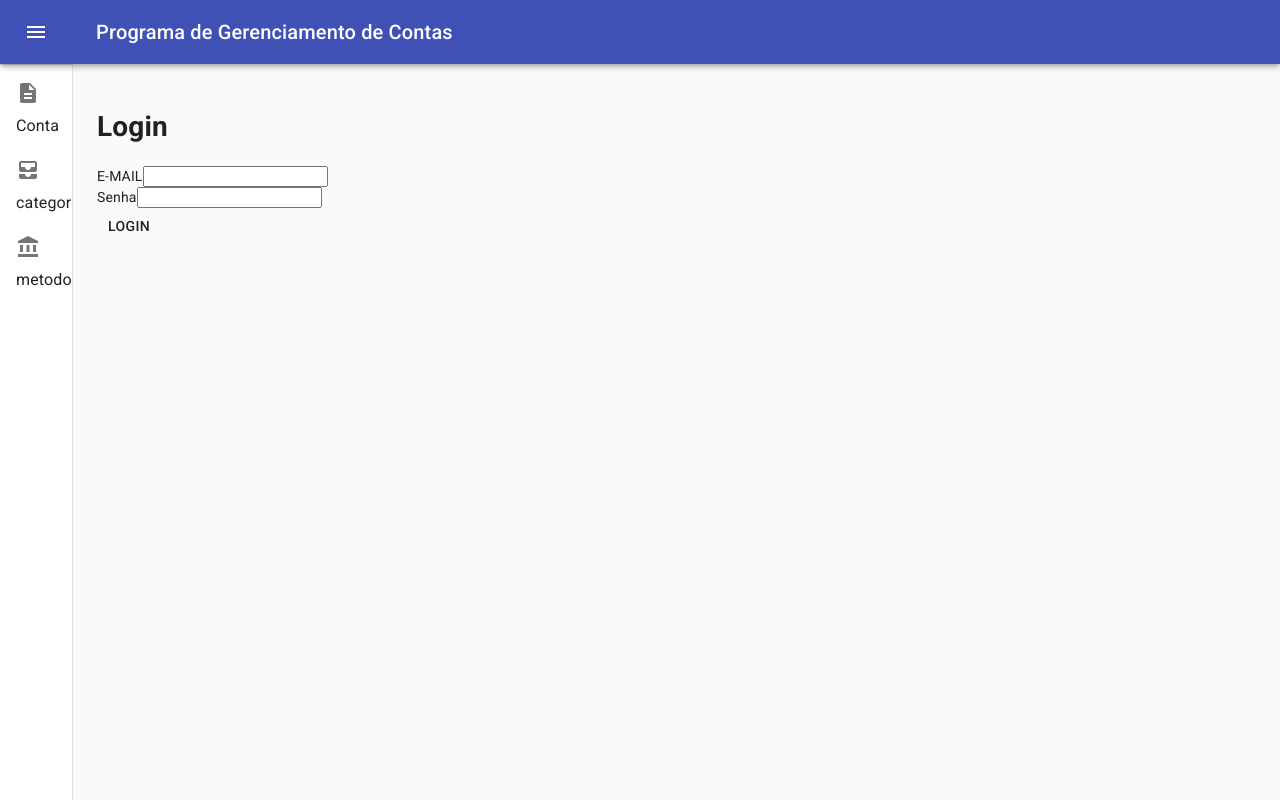
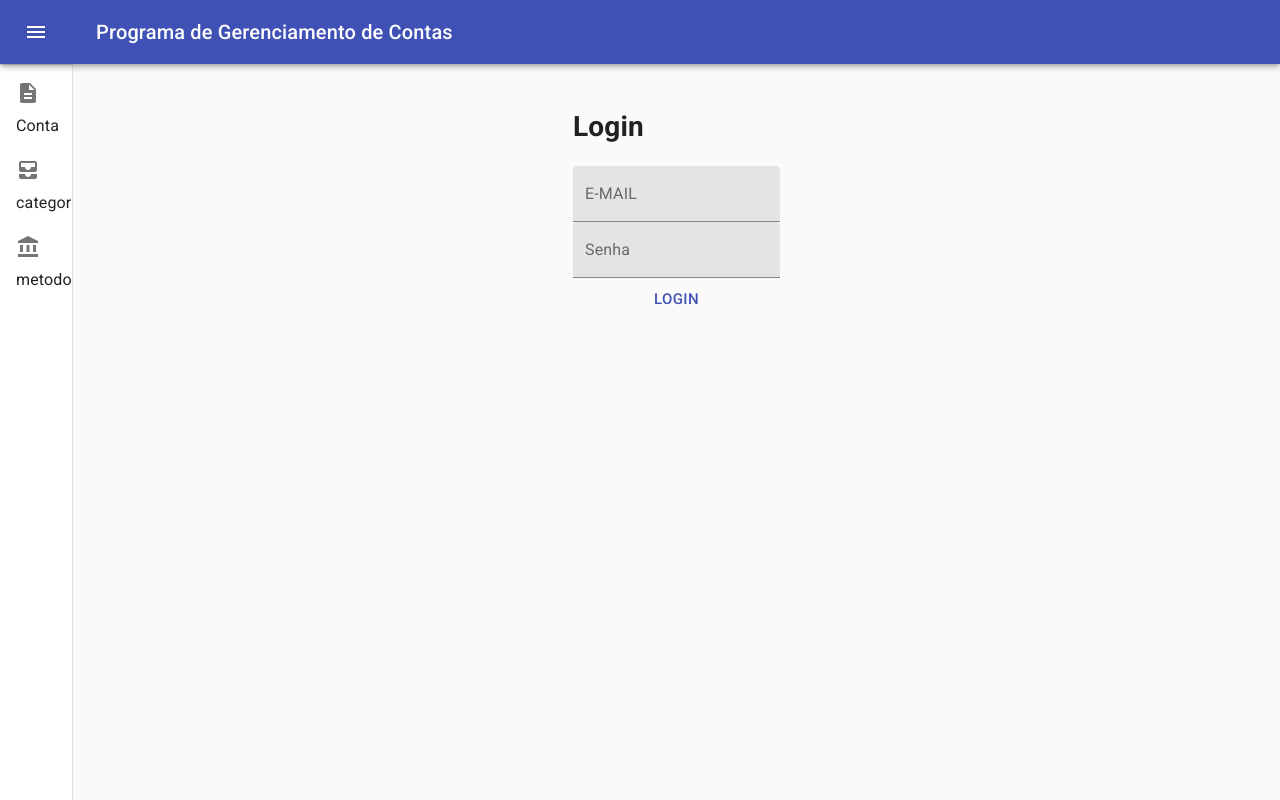
Before and after one commit to matheusCalaca/bill-front, a React (Create React App) app: page / in a window 1280 px wide. Built offline with nearby package versions, Linux system fonts and the light colour scheme.

Commit message:
login page edit

```diff
--- a/src/loginPage/index.tsx
+++ b/src/loginPage/index.tsx
@@ -1,4 +1,4 @@
-import { Button } from '@material-ui/core';
+import { Button, Grid, TextField } from '@material-ui/core';
 import React, { ChangeEvent, FormEvent, useState, Component } from 'react';
 import { Link, Redirect, useHistory } from 'react-router-dom';
 import { withRouter } from 'react-router-dom';
@@ -38,34 +38,28 @@ const LoginPage = () => {
 
     return (
         <>
-            <div>
+            <Grid container
+                direction="row"
+                justify="center"
+                alignItems="center" >
                 <form onSubmit={handleSubmit}>
-                    <h1>Login</h1>
-                    <div className="field">
-                        <label htmlFor="name">
-                            E-MAIL
-                        </label>
-                        <input
-                            type="text"
-                            name="email"
-                            id="eamil"
-                            onChange={handelInputChange}
-                        />
-                    </div>
-                    <div className="field">
-                        <label htmlFor="name">
-                            Senha
-                        </label>
-                        <input
-                            type="password"
-                            name="password"
-                            id="password"
-                            onChange={handelInputChange}
-                        />
-                    </div>
-                    <Button type="submit">Login</Button>
+                    <Grid>
+                        <h1>Login</h1>
+                    </Grid>
+                    <Grid>
+                        <TextField id="email" label=" E-MAIL" variant="filled" type="text" name="email" onChange={handelInputChange} />
+                    </Grid>
+                    <Grid>
+                        <TextField id="password" label="Senha" variant="filled" type="password" name="password" onChange={handelInputChange} />
+                    </Grid>
+                    <Grid container
+                        direction="row"
+                        justify="center"
+                        alignItems="center">
+                        <Button type="submit" color="primary" size="large" >Login</Button>
+                    </Grid>
                 </form>
-            </div>
+            </Grid >
         </>
     )
 };
```
